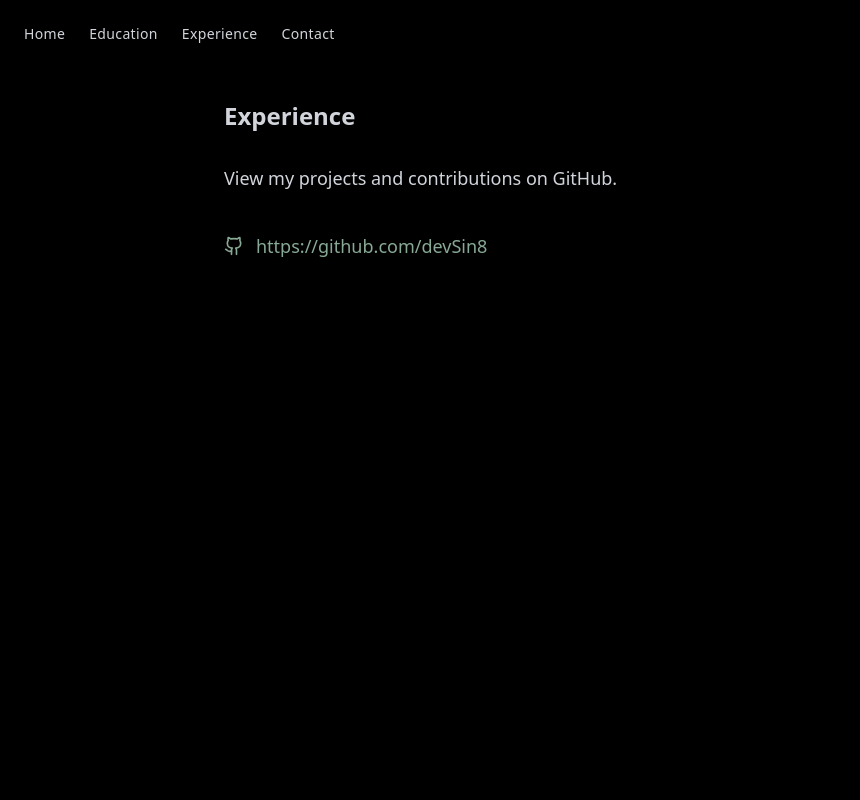
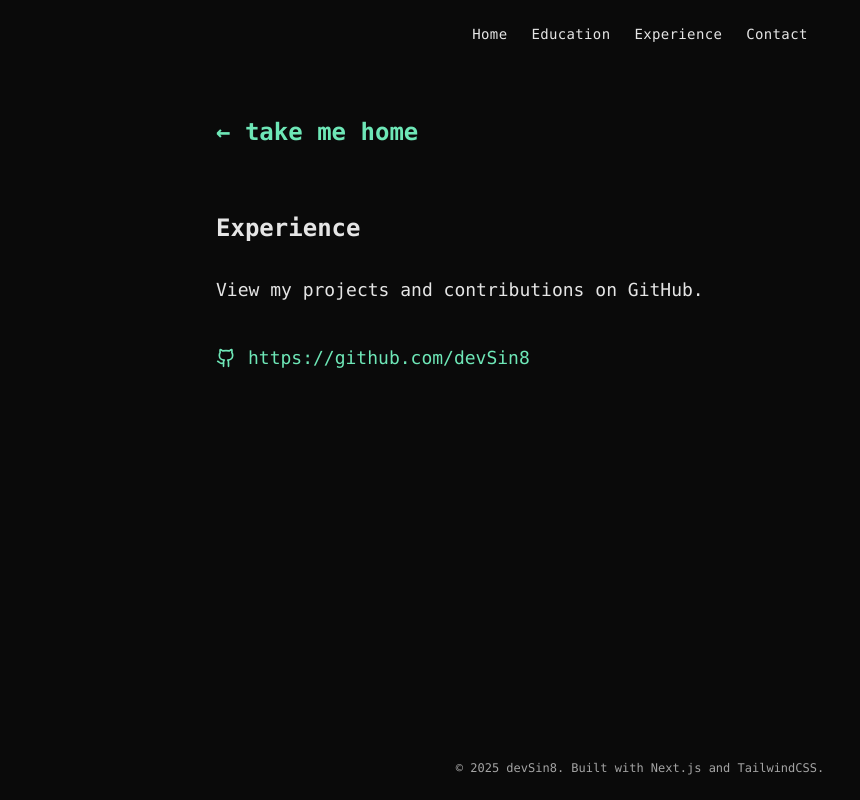
Before and after one commit to devSin8/PortfolioWebsite, a Next.js app: page /experience in a window 1280 px wide. Shown: the top 800 px of the page, without its empty margins (0-860 px from the left). Built offline with nearby package versions, Linux system fonts and the light colour scheme.

Commit message:
Added Styling

```diff
--- a/app/contact/ContactContent.tsx
+++ b/app/contact/ContactContent.tsx
@@ -12,11 +12,24 @@
       transition={{ duration: 0.6, ease: 'easeOut' }}
       className="space-y-8"
     >
+      <motion.div
+        initial={{ opacity: 0, y: 20 }}
+        animate={{ opacity: 1, y: 0 }}
+        transition={{ duration: 0.6, delay: 0.1, ease: 'easeOut' }}
+      >
+        <Link
+          href="/"
+          className="inline-block text-xl sm:text-2xl font-semibold mb-8 text-accent hover:text-accent/80 transition-colors duration-200"
+        >
+          ← take me home
+        </Link>
+      </motion.div>
+
       <motion.h1
         initial={{ opacity: 0, y: 20 }}
         animate={{ opacity: 1, y: 0 }}
-        transition={{ duration: 0.6, delay: 0.1, ease: 'easeOut' }}
-        className="text-xl sm:text-2xl font-semibold mb-8 text-shadow"
+        transition={{ duration: 0.6, delay: 0.2, ease: 'easeOut' }}
+        className="text-xl sm:text-2xl font-semibold mb-8"
       >
         Contact Me
       </motion.h1>
@@ -24,23 +37,24 @@
       <motion.div
         initial={{ opacity: 0, y: 20 }}
         animate={{ opacity: 1, y: 0 }}
-        transition={{ duration: 0.6, delay: 0.2, ease: 'easeOut' }}
+        transition={{ duration: 0.6, delay: 0.3, ease: 'easeOut' }}
         className="space-y-6"
       >
-        <p className="text-base sm:text-lg text-shadow mb-6">
+        <p className="text-base sm:text-lg mb-6">
           Say hi!
         </p>
 
         <Link
           href="mailto:adityachess27@gmail.com"
-          className="inline-flex items-center gap-3 text-base sm:text-lg link-hover underline-hover text-accent group"
+          className="inline-flex items-center gap-3 text-base sm:text-lg text-accent hover:text-accent/80 transition-colors duration-200 relative group"
           aria-label="Send email to adityachess27@gmail.com"
         >
           <Mail
-            className="w-5 h-5 transition-transform duration-300 group-hover:scale-110"
+            className="w-5 h-5 transition-transform duration-200 group-hover:scale-110"
             aria-hidden="true"
           />
-          <span className="text-shadow">→ Say hi at: adityachess27@gmail.com</span>
+          <span>→ Say hi at: adityachess27@gmail.com</span>
+          <span className="absolute bottom-0 left-0 w-0 h-px bg-accent transition-all duration-200 group-hover:w-full"></span>
         </Link>
       </motion.div>
     </motion.div>
--- a/app/education/EducationContent.tsx
+++ b/app/education/EducationContent.tsx
@@ -1,6 +1,7 @@
 'use client';
 
 import { motion } from 'framer-motion';
+import Link from 'next/link';
 
 export default function EducationContent() {
   const education = [
@@ -28,11 +29,24 @@
       transition={{ duration: 0.6, ease: 'easeOut' }}
       className="space-y-8"
     >
+      <motion.div
+        initial={{ opacity: 0, y: 20 }}
+        animate={{ opacity: 1, y: 0 }}
+        transition={{ duration: 0.6, delay: 0.1, ease: 'easeOut' }}
+      >
+        <Link
+          href="/"
+          className="inline-block text-xl sm:text-2xl font-semibold mb-8 text-accent hover:text-accent/80 transition-colors duration-200"
+        >
+          ← take me home
+        </Link>
+      </motion.div>
+
       <motion.h1
         initial={{ opacity: 0, y: 20 }}
         animate={{ opacity: 1, y: 0 }}
-        transition={{ duration: 0.6, delay: 0.1, ease: 'easeOut' }}
-        className="text-xl sm:text-2xl font-semibold mb-8 text-shadow"
+        transition={{ duration: 0.6, delay: 0.2, ease: 'easeOut' }}
+        className="text-xl sm:text-2xl font-semibold mb-8"
       >
         Education
       </motion.h1>
@@ -43,7 +57,7 @@
             key={index}
             initial={{ opacity: 0, x: -20 }}
             animate={{ opacity: 1, x: 0 }}
-            transition={{ duration: 0.5, delay: 0.2 + index * 0.1 }}
+            transition={{ duration: 0.5, delay: 0.3 + index * 0.1 }}
             className="border-l-2 border-accent/30 pl-6 py-2"
           >
             <div className="flex flex-col sm:flex-row sm:items-baseline sm:gap-4 mb-2">
@@ -54,7 +68,7 @@
                 {edu.period}
               </span>
             </div>
-            <p className="text-base sm:text-lg text-shadow leading-relaxed">
+            <p className="text-base sm:text-lg leading-relaxed">
               {edu.institution}
             </p>
           </motion.div>
--- a/app/experience/ExperienceContent.tsx
+++ b/app/experience/ExperienceContent.tsx
@@ -12,11 +12,24 @@
       transition={{ duration: 0.6, ease: 'easeOut' }}
       className="space-y-8"
     >
+      <motion.div
+        initial={{ opacity: 0, y: 20 }}
+        animate={{ opacity: 1, y: 0 }}
+        transition={{ duration: 0.6, delay: 0.1, ease: 'easeOut' }}
+      >
+        <Link
+          href="/"
+          className="inline-block text-xl sm:text-2xl font-semibold mb-8 text-accent hover:text-accent/80 transition-colors duration-200"
+        >
+          ← take me home
+        </Link>
+      </motion.div>
+
       <motion.h1
         initial={{ opacity: 0, y: 20 }}
         animate={{ opacity: 1, y: 0 }}
-        transition={{ duration: 0.6, delay: 0.1, ease: 'easeOut' }}
-        className="text-xl sm:text-2xl font-semibold mb-8 text-shadow"
+        transition={{ duration: 0.6, delay: 0.2, ease: 'easeOut' }}
+        className="text-xl sm:text-2xl font-semibold mb-8"
       >
         Experience
       </motion.h1>
@@ -24,10 +37,10 @@
       <motion.div
         initial={{ opacity: 0, y: 20 }}
         animate={{ opacity: 1, y: 0 }}
-        transition={{ duration: 0.6, delay: 0.2, ease: 'easeOut' }}
+        transition={{ duration: 0.6, delay: 0.3, ease: 'easeOut' }}
         className="space-y-4 leading-relaxed"
       >
-        <p className="text-base sm:text-lg text-shadow mb-6">
+        <p className="text-base sm:text-lg mb-6">
           View my projects and contributions on GitHub.
         </p>
 
@@ -35,14 +48,15 @@
           href="https://github.com/devSin8"
           target="_blank"
           rel="noopener noreferrer"
-          className="inline-flex items-center gap-3 text-base sm:text-lg link-hover underline-hover text-accent group"
+          className="inline-flex items-center gap-3 text-base sm:text-lg text-accent hover:text-accent/80 transition-colors duration-200 relative group"
           aria-label="Visit devSin8 GitHub profile"
         >
           <Github
-            className="w-5 h-5 transition-transform duration-300 group-hover:scale-110"
+            className="w-5 h-5 transition-transform duration-200 group-hover:scale-110"
             aria-hidden="true"
           />
-          <span className="text-shadow">https://github.com/devSin8</span>
+          <span>https://github.com/devSin8</span>
+          <span className="absolute bottom-0 left-0 w-0 h-px bg-accent transition-all duration-200 group-hover:w-full"></span>
         </Link>
       </motion.div>
     </motion.div>
--- a/app/globals.css
+++ b/app/globals.css
@@ -2,53 +2,16 @@
 @tailwind components;
 @tailwind utilities;
 
-* {
-  margin: 0;
-  padding: 0;
-  box-sizing: border-box;
-}
-
-body {
-  background-color: #0f0e0e;
-  color: #e5dacb;
-  font-family: var(--font-mono), monospace;
-  -webkit-font-smoothing: antialiased;
-  -moz-osx-font-smoothing: grayscale;
-}
-
-html {
-  scroll-behavior: smooth;
-}
-
-@layer utilities {
-  .text-shadow {
-    text-shadow: 0 2px 4px rgba(0, 0, 0, 0.3);
+@layer base {
+  * {
+    @apply box-border;
   }
 
-  .link-hover {
-    @apply transition-all duration-300 ease-in-out;
+  html {
+    @apply scroll-smooth;
   }
 
-  .link-hover:hover {
-    @apply text-accent;
-  }
-
-  .underline-hover {
-    position: relative;
-  }
-
-  .underline-hover::after {
-    content: '';
-    position: absolute;
-    bottom: -2px;
-    left: 0;
-    width: 0;
-    height: 1px;
-    background-color: #88a995;
-    transition: width 0.3s ease-in-out;
-  }
-
-  .underline-hover:hover::after {
-    width: 100%;
+  body {
+    @apply bg-background text-text font-mono antialiased;
   }
 }
--- a/app/layout.tsx
+++ b/app/layout.tsx
@@ -10,9 +10,9 @@
 export default function RootLayout({ children }: { children: React.ReactNode }) {
   return (
     <html lang="en">
-      <body className="bg-black text-gray-300 font-mono leading-relaxed">
+      <body className="bg-background text-text font-mono leading-relaxed min-h-screen flex flex-col">
         <Header />
-        <main className="p-8 min-h-screen max-w-4xl mx-auto">{children}</main>
+        <main className="flex-1 py-12 px-6 max-w-4xl mx-auto w-full">{children}</main>
         <Footer />
       </body>
     </html>
--- a/components/Footer.tsx
+++ b/components/Footer.tsx
@@ -1,20 +1,11 @@
 'use client';
-
-import { motion } from 'framer-motion';
 
 export default function Footer() {
   return (
-    <motion.footer
-      initial={{ opacity: 0 }}
-      animate={{ opacity: 1 }}
-      transition={{ duration: 0.5, delay: 0.3 }}
-      className="border-t border-accent/20 py-8 px-4 sm:px-6 mt-auto"
-    >
-      <div className="max-w-3xl mx-auto text-center text-sm text-text/70">
-        <p className="text-shadow">
-          © {new Date().getFullYear()} devSin8. Built with Next.js and TailwindCSS.
-        </p>
+    <footer className="py-6 px-4 mt-auto">
+      <div className="max-w-4xl mx-auto text-center text-xs text-text/70">
+        <p>© 2025 devSin8. Built with Next.js and TailwindCSS.</p>
       </div>
-    </motion.footer>
+    </footer>
   );
 }
--- a/components/Header.tsx
+++ b/components/Header.tsx
@@ -3,12 +3,36 @@
 
 export default function Header() {
   return (
-    <header className="p-6 flex justify-between items-center text-sm text-gray-300">
-      <nav className="space-x-6 font-mono tracking-wide">
-        <Link href="/" className="hover:text-teal-400 transition">Home</Link>
-        <Link href="/education" className="hover:text-teal-400 transition">Education</Link>
-        <Link href="/experience" className="hover:text-teal-400 transition">Experience</Link>
-        <Link href="/contact" className="hover:text-teal-400 transition">Contact</Link>
+    <header className="py-6 px-6 flex justify-center items-center">
+      <nav className="flex space-x-6 text-sm font-mono tracking-wide">
+        <Link
+          href="/"
+          className="text-text hover:text-accent transition-colors duration-200 relative group"
+        >
+          Home
+          <span className="absolute bottom-0 left-0 w-0 h-px bg-accent transition-all duration-200 group-hover:w-full"></span>
+        </Link>
+        <Link
+          href="/education"
+          className="text-text hover:text-accent transition-colors duration-200 relative group"
+        >
+          Education
+          <span className="absolute bottom-0 left-0 w-0 h-px bg-accent transition-all duration-200 group-hover:w-full"></span>
+        </Link>
+        <Link
+          href="/experience"
+          className="text-text hover:text-accent transition-colors duration-200 relative group"
+        >
+          Experience
+          <span className="absolute bottom-0 left-0 w-0 h-px bg-accent transition-all duration-200 group-hover:w-full"></span>
+        </Link>
+        <Link
+          href="/contact"
+          className="text-text hover:text-accent transition-colors duration-200 relative group"
+        >
+          Contact
+          <span className="absolute bottom-0 left-0 w-0 h-px bg-accent transition-all duration-200 group-hover:w-full"></span>
+        </Link>
       </nav>
     </header>
   );
--- a/components/Section.tsx
+++ b/components/Section.tsx
@@ -7,7 +7,7 @@
 
 export default function Section({ children, className = '' }: SectionProps) {
   return (
-    <section className={`max-w-3xl mx-auto px-4 sm:px-6 py-12 sm:py-16 ${className}`}>
+    <section className={`max-w-3xl mx-auto ${className}`}>
       {children}
     </section>
   );
--- a/tailwind.config.js
+++ b/tailwind.config.js
@@ -8,12 +8,12 @@
   theme: {
     extend: {
       colors: {
-        background: '#0f0e0e',
-        text: '#e5dacb',
-        accent: '#88a995',
+        background: '#0A0A0A',
+        text: '#E5E5E5',
+        accent: '#6EE7B7',
       },
       fontFamily: {
-        mono: ['var(--font-mono)', 'monospace'],
+        mono: ['JetBrains Mono', 'Fira Code', 'Consolas', 'Monaco', 'monospace'],
       },
     },
   },
```
Also changed, not shown: app/HomeContent.tsx (+10 -6 lines).
